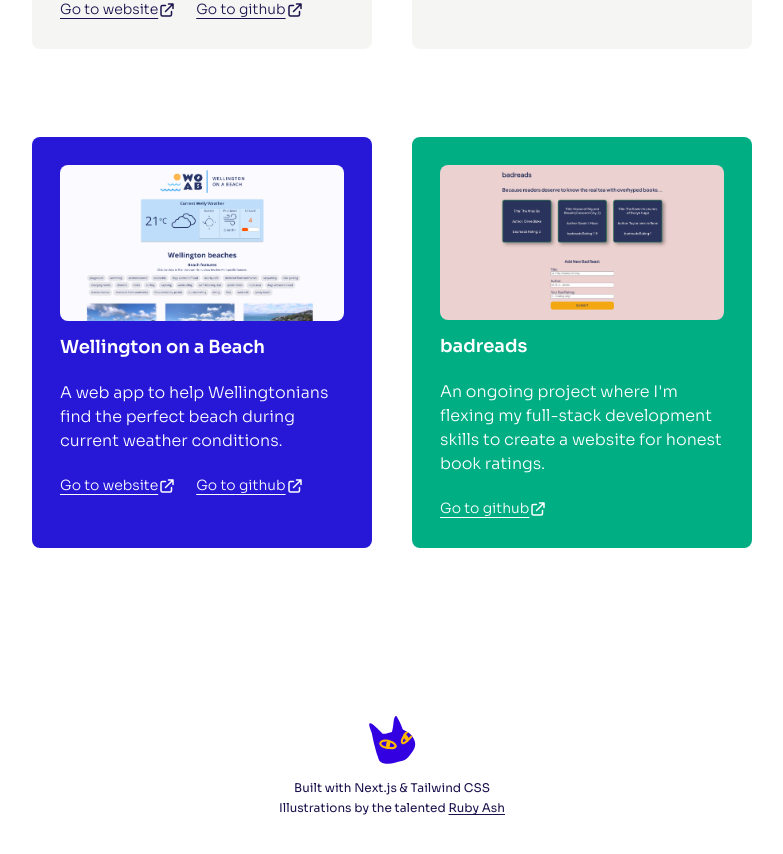
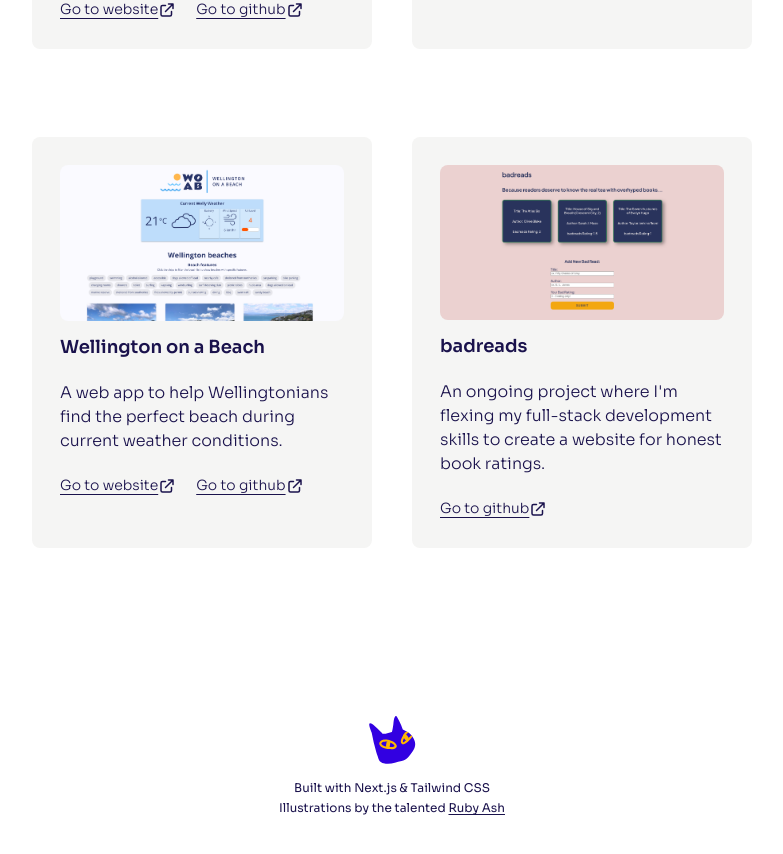
Before and after one commit to emelyn-barrientos/emelyn-barrientos-portfolio, a Next.js app: page / in a window 1280 px wide. Shown: the part 1240-2094 px from the top of the page, without its empty margins (248-1031 px from the left). Built offline with nearby package versions, Linux system fonts and the light colour scheme.

Commit message:
Update other project cards with new background hover effects

```diff
--- a/pages/index.js
+++ b/pages/index.js
@@ -174,7 +174,7 @@ export default function Home() {
                 <HiOutlineExternalLink className="text-lg inline-block" />
               </div>
               {/* Wellington on a Beach */}
-              <div className="bg-accent-blue flex-1 p-7 rounded-lg my-6 max-w-sm hover:shadow-lg transition ease-in-out hover:duration-200 hover:scale-105 duration-200">
+              <div className="bg-stone-100 flex-1 p-7 rounded-lg my-6 max-w-sm hover:shadow-lg transition ease-in-out hover:bg-accent-blue duration-200 hover:text-contrast-white">
                 <Image
                   className="mb-3 rounded-lg"
                   src={woab}
@@ -182,35 +182,35 @@ export default function Home() {
                   height={215}
                   alt="Screenshot of the Wellington on a Beach website"
                 />
-                <h4 className="text-contrast-white text-lg font-semibold mb-5">
+                <h4 className="text-lg font-semibold mb-5">
                   Wellington on a Beach
                 </h4>
-                <p className="text-contrast-white font-light mb-5">
+                <p className="font-light mb-5">
                   A web app to help Wellingtonians find the perfect beach during
                   current weather conditions.
                 </p>
                 <a
-                  className="text-contrast-white text-sm font-light underline decoration-1 underline-offset-4"
+                  className="text-sm font-light underline decoration-1 underline-offset-4"
                   href="https://woab.devacademy.online/"
                   target="_blank"
                   rel="noreferrer"
                 >
                   Go to website
                 </a>
-                <HiOutlineExternalLink className="text-contrast-white text-lg inline-block mr-5" />
+                <HiOutlineExternalLink className="text-lg inline-block mr-5" />
                 <a
-                  className="text-contrast-white text-sm font-light decoration-1 underline underline-offset-4"
+                  className="text-sm font-light decoration-1 underline underline-offset-4"
                   href="https://github.com/emelyn-barrientos/welly-on-a-beach.git"
                   target="_blank"
                   rel="noreferrer"
                 >
                   Go to github
                 </a>
-                <HiOutlineExternalLink className="text-contrast-white text-lg inline-block" />
+                <HiOutlineExternalLink className="text-lg inline-block" />
               </div>
 
               {/* badreads */}
-              <div className="bg-accent-green flex-1 p-7 rounded-lg my-6 max-w-sm hover:shadow-lg transition ease-in-out hover:scale-105 duration-200">
+              <div className="bg-stone-100 flex-1 p-7 rounded-lg my-6 max-w-sm hover:shadow-lg transition ease-in-out hover:bg-accent-green duration-200 hover:text-contrast-white">
                 <Image
                   className="mb-3 rounded-lg"
                   src={badreads}
@@ -218,22 +218,20 @@ export default function Home() {
                   height={215}
                   alt="Screenshot of the Wellington on a Beach website"
                 />
-                <h4 className="text-contrast-white text-lg font-semibold mb-5">
-                  badreads
-                </h4>
-                <p className="text-contrast-white font-light mb-5">
+                <h4 className="text-lg font-semibold mb-5">badreads</h4>
+                <p className="font-light mb-5">
                   An ongoing project where I'm flexing my full-stack development
                   skills to create a website for honest book ratings.
                 </p>
                 <a
-                  className="text-contrast-white text-sm font-light underline decoration-1 underline-offset-4"
+                  className="text-sm font-light underline decoration-1 underline-offset-4"
                   href="https://github.com/emelyn-barrientos/bad-reads.git"
                   target="_blank"
                   rel="noreferrer"
                 >
                   Go to github
                 </a>
-                <HiOutlineExternalLink className="text-contrast-white text-lg inline-block mr-5" />
+                <HiOutlineExternalLink className="text-lg inline-block mr-5" />
               </div>
             </div>
           </section>
```
